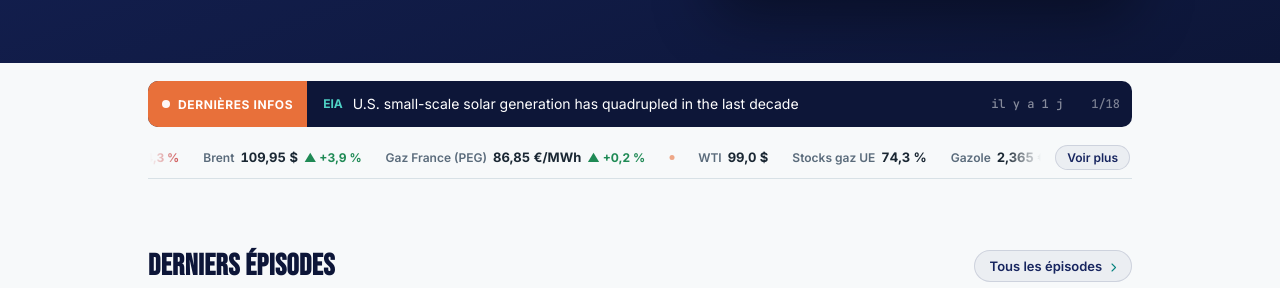
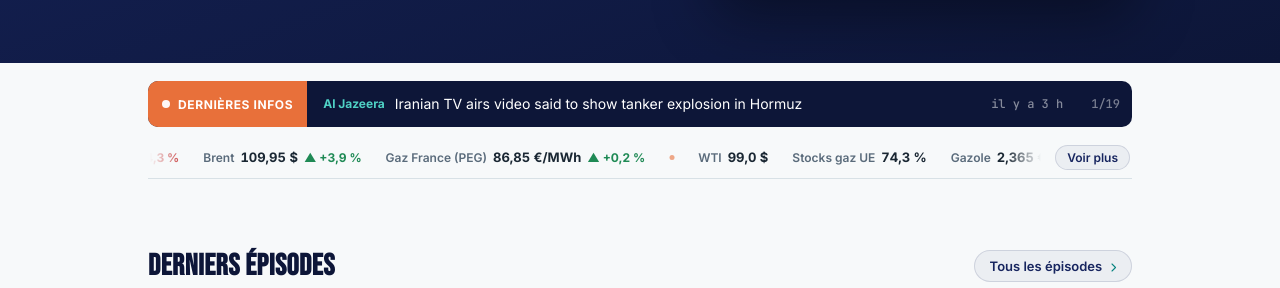
Before and after one commit to InsideEnergyMarkets/Inside-Energy-Markets, a Jekyll site: the page built from index.html, in a window 1280 px wide and 900 px high, scrolled down 417 px. Shown: the part 165-453 px from the top of the window. Built offline with Jekyll 4.4.1, drawn with Linux system fonts in a browser that asks for light colours; some of the changed text lies outside the part shown.

```diff
--- a/_data/news.json
+++ b/_data/news.json
@@ -1,6 +1,13 @@
 {
- "updated_at": "2026-10-17T18:44:35+00:00",
+ "updated_at": "2026-10-17T22:33:44+00:00",
  "items": [
+  {
+   "title": "Iranian TV airs video said to show tanker explosion in Hormuz",
+   "url": "https://www.aljazeera.com/video/newsfeed/2026/10/17/iranian-tv-airs-video-said-to-show-tanker-explosion-in-hormuz?traffic_source=rss",
+   "source": "Al Jazeera",
+   "lang": "en",
+   "date": "2026-10-17T20:02:22+00:00"
+  },
   {
    "title": "U.S. small-scale solar generation has quadrupled in the last decade",
    "url": "https://www.eia.gov/todayinenergy/detail.php?id=68324",
--- a/_data/podcast.json
+++ b/_data/podcast.json
@@ -1,5 +1,5 @@
 {
- "updated_at": "2026-10-17T18:44:36+00:00",
+ "updated_at": "2026-10-17T22:33:45+00:00",
  "episodes": {
   "10": {
    "audio": "https://anchor.fm/s/10edf0868/podcast/play/126486789/https%3A%2F%2Fd3ctxlq1ktw2nl.cloudfront.net%2Fstaging%2F2026-8-29%2F489715b9-9275-387d-cec8-06e4f3de2244.mp3",
```
Also changed, not shown: _data/incidents.json (+4 -4 lines).
